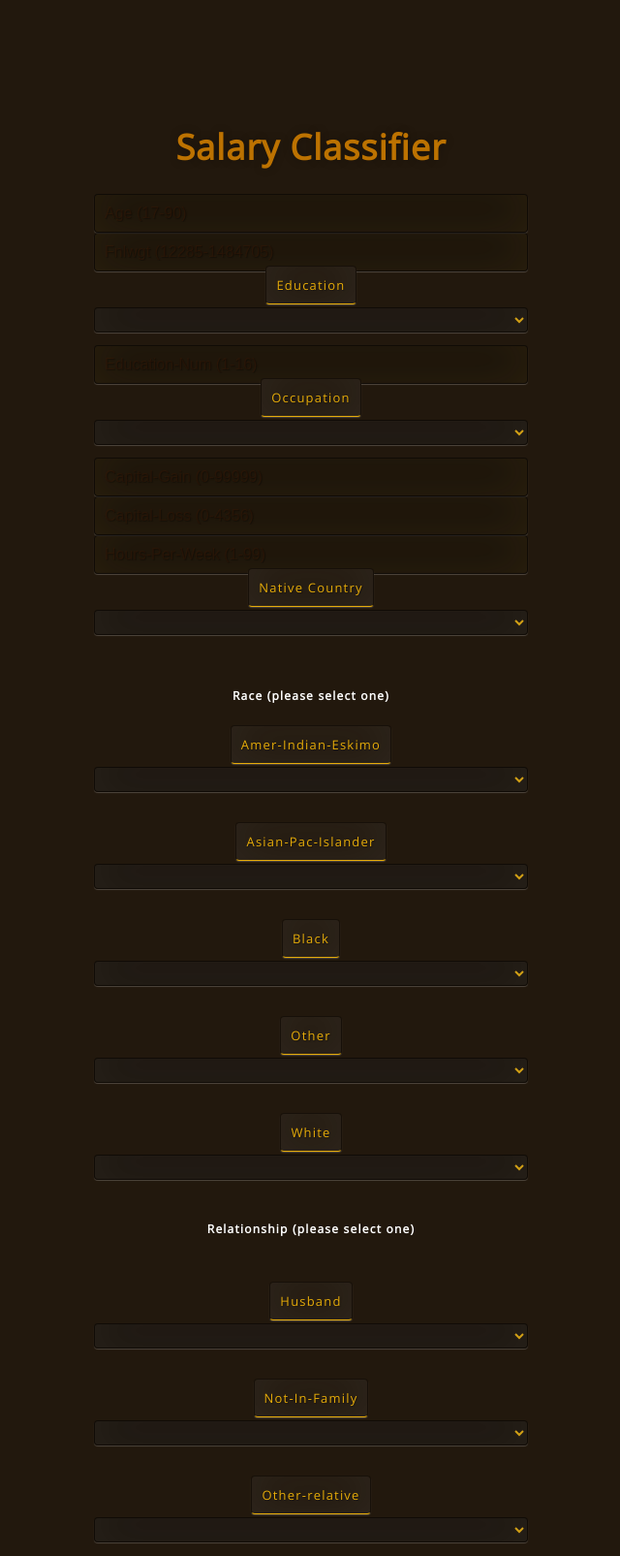
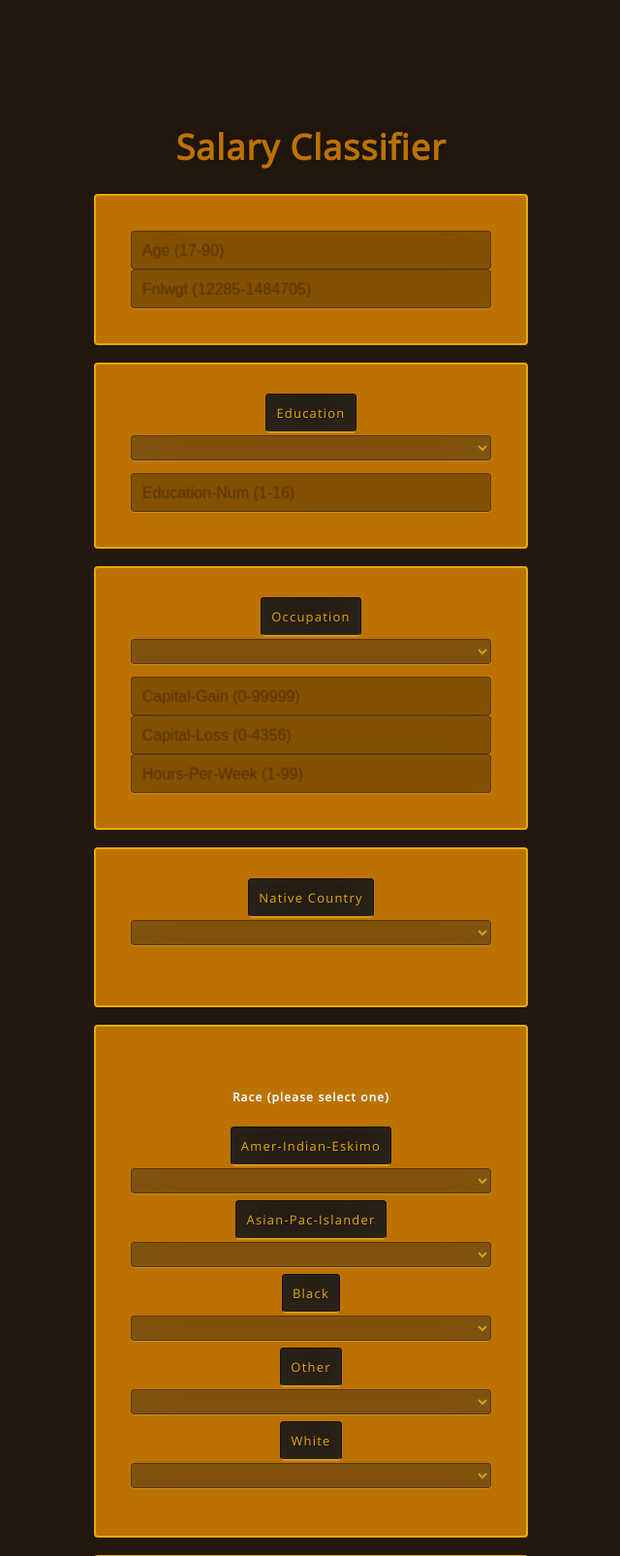
Before and after one commit to raghav0901/Salary_Classifier, a Flask app: template templates/index.html in a window 1280 px wide. Shown: the part 217-1822 px from the top of the page at 97% size, without its empty margins (319-959 px from the left). Run offline with Flask 2, Linux system fonts and the light colour scheme; the template is opened without the code that fills it: most values are stand-ins (such as "Sample title", 1, 10 or a date in 2020); parts of the project's set-up code (start-up, migrations or seed data) failed here and were passed over.

Commit message:
Update index.html

```diff
--- a/templates/index.html
+++ b/templates/index.html
@@ -8,20 +8,22 @@
 <link href='https://fonts.googleapis.com/css?family=Arimo' rel='stylesheet' type='text/css'>
 <link href='https://fonts.googleapis.com/css?family=Hind:300' rel='stylesheet' type='text/css'>
 <link href='https://fonts.googleapis.com/css?family=Open+Sans+Condensed:300' rel='stylesheet' type='text/css'>
-<link rel= "stylesheet" type= "text/css" href= "{{ url_for('static',filename='styles/style.css') }}">
+<!-- <link rel= "stylesheet" type= "text/css" href= "{{ url_for('static',filename='styles/style.css') }}"> -->
+<link rel="stylesheet" href="style.css">
 
 </head>
 
 <body>
  <div class="login">
-	<h1>Salary Classifier</h1>
+<h1>Salary Classifier</h1>
 
      <!-- Main Input For Receiving Query to our ML -->
     <form action="/predict" method="post">
-    	<input type="number" name="age" placeholder="Age (17-90)" required="required" />
-      <br>
-      <input type="number" name="fnlwgt" placeholder="Fnlwgt (12285-1484705)" required="required" />
-
+    <div class="bioInfo">
+    <input type="number" name="age" placeholder="Age (17-90)" required="required" />
+    <input type="number" name="fnlwgt" placeholder="Fnlwgt (12285-1484705)" required="required" />
+    </div>
+    <div class="educationInfo">
     <label for="education">Education</label>
     <select id="education" name="education">
       <option value="0">10th</option>
@@ -41,9 +43,9 @@
       <option value="14">Prof-school</option>
       <option value="15">Some-college</option>
     </select>
-    <br>
     <input type="number" name="education-num" placeholder="Education-Num (1-16)" required="required" />
-    <br>
+    </div>
+    <div class="occupationInfo">
     <label for="occup">Occupation</label>
     <select id="occup" name="occup">
       <option value="4069">Adm-clerical</option>
@@ -61,11 +63,11 @@
       <option value="963">Tech-support</option>
       <option value="1666">Transport-moving</option>
     </select>
-    <br>
-		<input type="number" name="capital-gain" placeholder="Capital-Gain (0-99999)" required="required" />
+<input type="number" name="capital-gain" placeholder="Capital-Gain (0-99999)" required="required" />
     <input type="number" name="capital-loss" placeholder="Capital-Loss (0-4356)" required="required" />
     <input type="number" name="hours-per-week" placeholder="Hours-Per-Week (1-99)" required="required" />
-    <br>
+  </div>
+  <div class="nCountryInfo">
     <label for="native-country">Native Country</label>
     <select id="native-country" name="native-country">
       <option value="23">Cambodia</option>
@@ -110,179 +112,129 @@
       <option value="70">Vietnam</option>
       <option value="16">Yugoslavia</option>
     </select>
-    <br>
+  </div>
+  <div class="raceInfo">
     <h6>Race (please select one)</h6>
     <label for="race_Amer-Indian-Eskimo">Amer-Indian-Eskimo</label>
     <select id="race_Amer-Indian-Eskimo" name="race_Amer-Indian-Eskimo">
       <option value="0">No</option>
       <option value="1">Yes</option>
     </select>
-    <br>
-
-    <br>
     <label for="race_Asian-Pac-Islander">Asian-Pac-Islander</label>
     <select id="race_Asian-Pac-Islander" name="race_Asian-Pac-Islander">
       <option value="0">No</option>
       <option value="1">Yes</option>
     </select>
-    <br>
-    <br>
     <label for="race_Black">Black</label>
     <select id="race_Black" name="race_Black">
       <option value="0">No</option>
       <option value="1">Yes</option>
     </select>
-    <br>
-    <br>
     <label for="race_Other">Other</label>
     <select id="race_Other" name="race_Other">
       <option value="0">No</option>
       <option value="1">Yes</option>
     </select>
-    <br>
-    <br>
     <label for="race_white">White</label>
     <select id="race_white" name="race_white">
       <option value="0">No</option>
       <option value="1">Yes</option>
     </select>
-    <br>
+  </div>
+  <div class="relationshipInfo">
     <h6>Relationship (please select one)</h6>
-    <br>
     <label for="relationship_Husband">Husband</label>
     <select id="relationship_Husband" name="relationship_Husband">
       <option value="0">No</option>
       <option value="1">Yes</option>
     </select>
-    <br>
-
-    <br>
     <label for="relationship_Not-in-family">Not-In-Family</label>
     <select id="relationship_Not-in-family" name="relationship_Not-in-family">
       <option value="0">No</option>
       <option value="1">Yes</option>
     </select>
-    <br>
-    <br>
     <label for="relationship_Other-relative">Other-relative</label>
     <select id="relationship_Other-relative" name="relationship_Other-relative">
       <option value="0">No</option>
       <option value="1">Yes</option>
     </select>
-    <br>
-
-    <br>
     <label for="relationship_Own-child">Own-child</label>
     <select id="relationship_Own-child" name="relationship_Own-child">
       <option value="0">No</option>
       <option value="1">Yes</option>
     </select>
-    <br>
-
-    <br>
     <label for="relationship_Unmarried">Unmarried</label>
     <select id="relationship_Unmarried" name="relationship_Unmarried">
       <option value="0">No</option>
       <option value="1">Yes</option>
     </select>
-    <br>
-
-    <br>
     <label for="relationship_Wife">Wife</label>
     <select id="relationship_Wife" name="relationship_Wife">
       <option value="0">No</option>
       <option value="1">Yes</option>
     </select>
-    <br>
+  </div>
+  <div class="sexInfo">
     <h6>Sex (please select one)</h6>
-    <br>
     <label for="sex_Female">Female</label>
     <select id="sex_Female" name="sex_Female">
       <option value="0">No</option>
       <option value="1">Yes</option>
     </select>
-    <br>
-
-    <br>
     <label for="sex_Male">Male</label>
     <select id="sex_Male" name="sex_Male">
       <option value="0">No</option>
       <option value="1">Yes</option>
     </select>
-    <br>
+  </div>
+  <div class="workclassInfo">
     <h6>Workclass (please select one)</h6>
-    <br>
     <label for="workclass_Federal-gov">Federal-gov</label>
     <select id="workclass_Federal-gov" name="workclass_Federal-gov">
       <option value="0">No</option>
       <option value="1">Yes</option>
     </select>
-    <br>
-
-    <br>
     <label for="workclass_Local-gov">Local-gov</label>
     <select id="workclass_Local-gov" name="workclass_Local-gov">
       <option value="0">No</option>
       <option value="1">Yes</option>
     </select>
-    <br>
-
-    <br>
     <label for="workclass_Never-worked">Never-worked</label>
     <select id="workclass_Never-worked" name="workclass_Never-worked">
       <option value="0">No</option>
       <option value="1">Yes</option>
     </select>
-    <br>
-
-    <br>
     <label for="workclass_Private">Private</label>
     <select id="workclass_Private" name="workclass_Private">
       <option value="0">No</option>
       <option value="1">Yes</option>
     </select>
-    <br>
-
-    <br>
     <label for="workclass_Self-emp-inc">Self-emp-inc</label>
     <select id="workclass_Self-emp-inc" name="workclass_Self-emp-inc">
       <option value="0">No</option>
       <option value="1">Yes</option>
     </select>
-    <br>
-
-    <br>
     <label for="workclass_Self-emp-not-inc">Self-emp-not-inc</label>
     <select id="workclass_Self-emp-not-inc" name="workclass_Self-emp-not-inc">
       <option value="0">No</option>
       <option value="1">Yes</option>
     </select>
-    <br>
-
-    <br>
     <label for="workclass_State-gov">State-gov</label>
     <select id="workclass_State-gov" name="workclass_State-gov">
       <option value="0">No</option>
       <option value="1">Yes</option>
     </select>
-    <br>
-
-    <br>
     <label for="workclass_Without-pay">Without-pay</label>
     <select id="workclass_Without-pay" name="workclass_Without-pay">
       <option value="0">No</option>
       <option value="1">Yes</option>
     </select>
-    <br>
+  </div>
+    <button type="submit" class="btn">Predict</button>
 
-    <button type="submit" class="btn btn-primary btn-block btn-large">Predict</button>
-
-   <br>
     </form>
-    <a href="/View"><button class="btn btn-primary btn-block btn-large">View My Predictions</button></a>
-   <br>
-   {{ prediction_text }}
-
+    <a href="/View"><button class="btn">View My Predictions</button></a>
+   <h3>{{ prediction_text }}</h3>
  </div>
 
 
```
